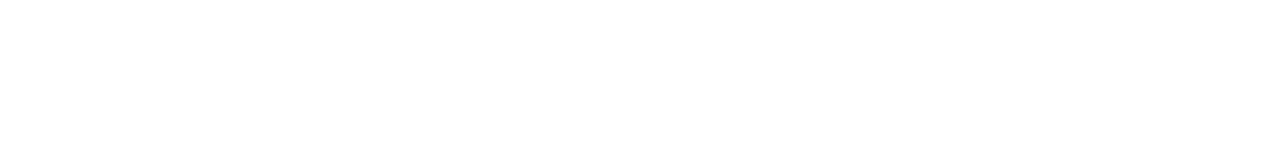
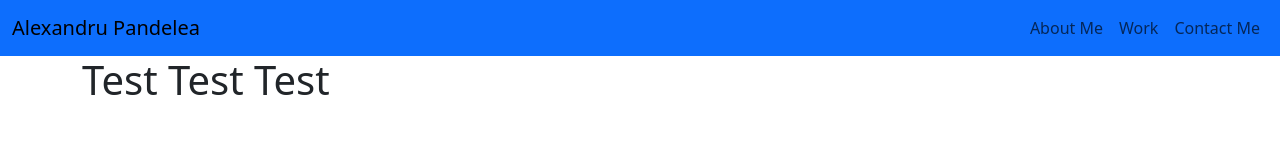
Before and after one commit to fumitsukai/Bootstrap-Portofolio, a plain HTML site: page index.html in a window 1280 px wide. Drawn offline with nearby package versions, Linux system fonts and the light colour scheme.

Commit message:
added initial navbar

```diff
--- a/index.html
+++ b/index.html
@@ -3,9 +3,32 @@
 <head>
     <meta charset="UTF-8">
     <meta name="viewport" content="width=device-width, initial-scale=1.0">
+    <link href="https://cdn.jsdelivr.net/npm/bootstrap@5.3.2/dist/css/bootstrap.min.css" rel="stylesheet" integrity="sha384-T3c6CoIi6uLrA9TneNEoa7RxnatzjcDSCmG1MXxSR1GAsXEV/Dwwykc2MPK8M2HN" crossorigin="anonymous">
+    <link rel="stylesheet" href="/assets/css/style.css">
     <title>Alexandru's Bootstrap Portofolio</title>
 </head>
 <body>
 
+    <!-- Navbar -->
+
+    <nav class="navbar navbar-expand-lg bg-primary">
+        <div class="container-fluid">
+            <a href="#" class="navbar-brand">Alexandru Pandelea</a>
+            <button class="navbar-toggler" type="button" data-bs-toggle="collapse" data-bs-target="#navbarSupportedContent" aria-controls="navbarSupportedContent" aria-expanded="false" aria-label="Toggle navigation">
+                <span class="navbar-toggler-icon"></span>
+              </button>
+                <ul class="navbar-nav justify-content-end">
+                    <li class="nav-item"><a href="" class="nav-link">About Me</a></li>
+                    <li class="nav-item"><a href="" class="nav-link">Work</a></li>
+                    <li class="nav-item"><a href="" class="nav-link">Contact Me</a></li>
+                </ul>
+        </div>
+    </nav>
+
+    <!-- Hero section -->
+
+    <div class="heroSection container">
+        <h1>Test Test Test</h1>
+    </div>
 </body>
 </html>
```
